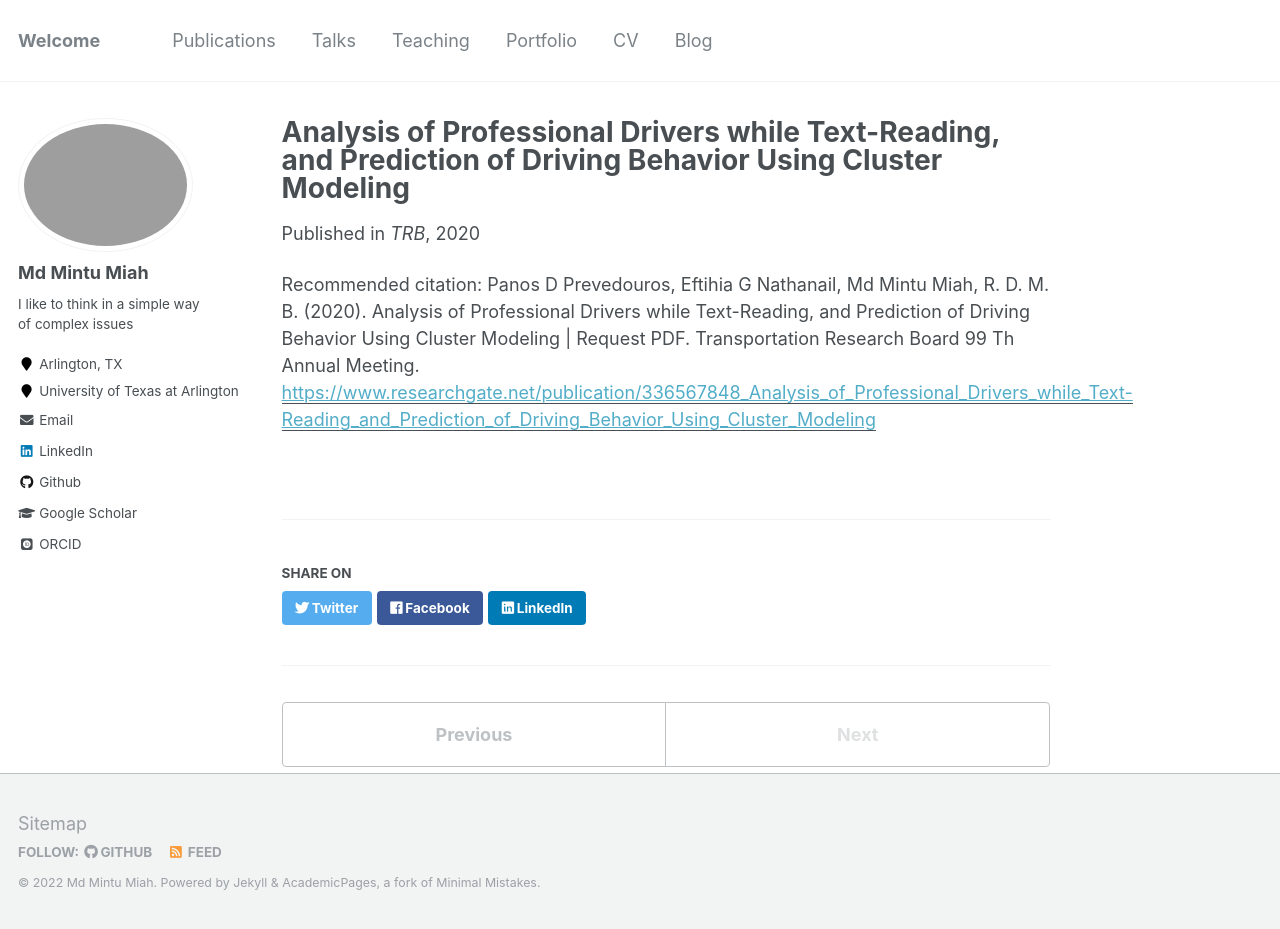
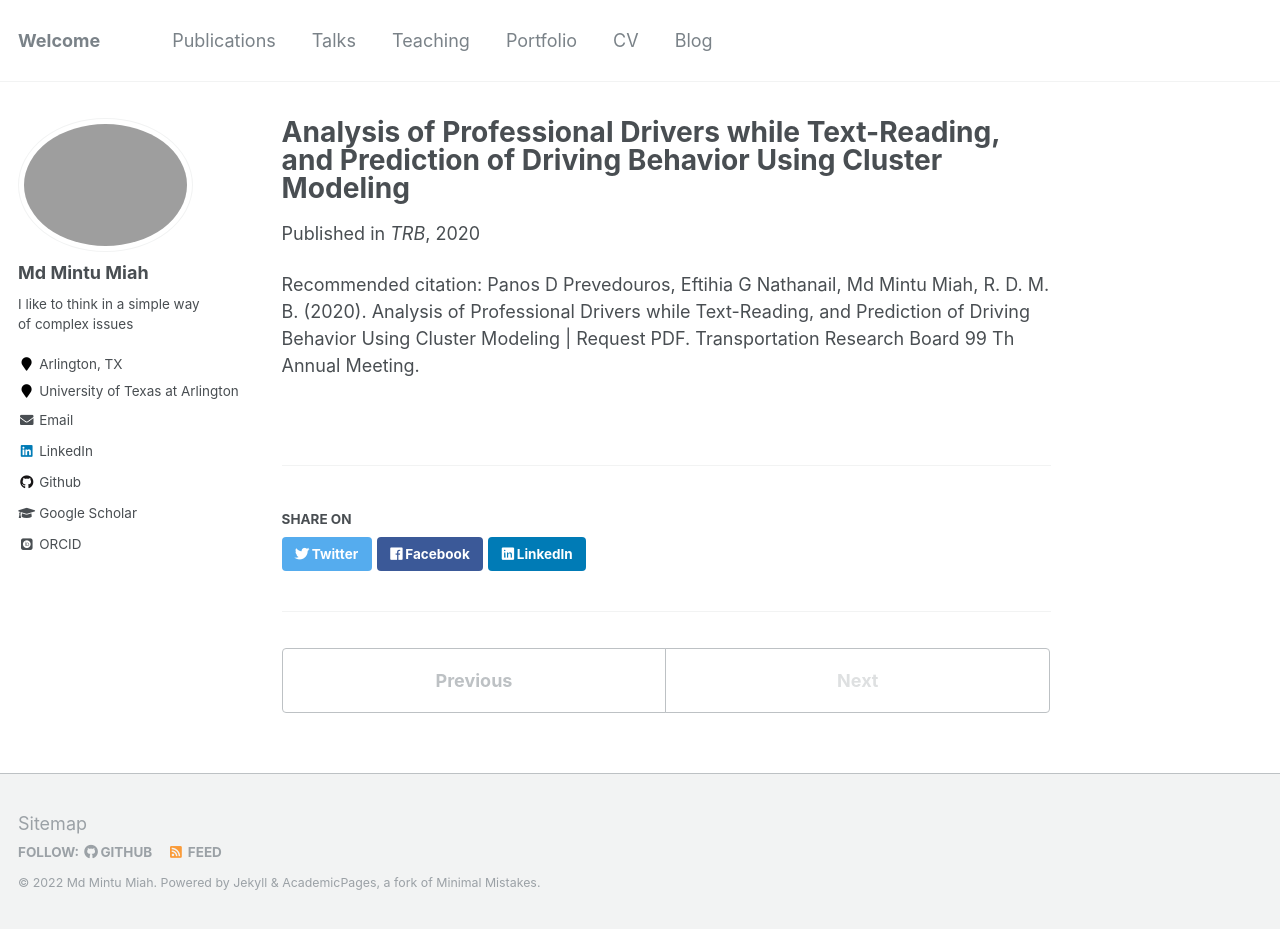
Before and after one commit to mintu07ruet/mintu07ruet.github.io, a Jekyll site: the page built from _publications/Distracted Driving-2.md, in a window 1280 px wide and 929 px high. Built offline with Jekyll 4.4.1, drawn with Linux system fonts in a browser that asks for light colours; some web fonts are replaced; some of the changed lines change nothing that is shown.

Commit message:
Update Distracted Driving-2.md

```diff
--- a/_publications/Distracted Driving-2.md
+++ b/_publications/Distracted Driving-2.md
@@ -5,6 +5,6 @@ permalink: /publication/2020-01-13
 excerpt: ''
 date: 2020-01-13
 venue: 'TRB'
-paperurl: https://www.researchgate.net/publication/336567848_Analysis_of_Professional_Drivers_while_Text-Reading_and_Prediction_of_Driving_Behavior_Using_Cluster_Modeling
+paperurl:
 citation: 'Panos D Prevedouros, Eftihia G Nathanail, Md Mintu Miah, R. D. M. B. (2020). Analysis of Professional Drivers while Text-Reading, and Prediction of Driving Behavior Using Cluster Modeling | Request PDF. Transportation Research Board 99 Th Annual Meeting.'
 ---
```
